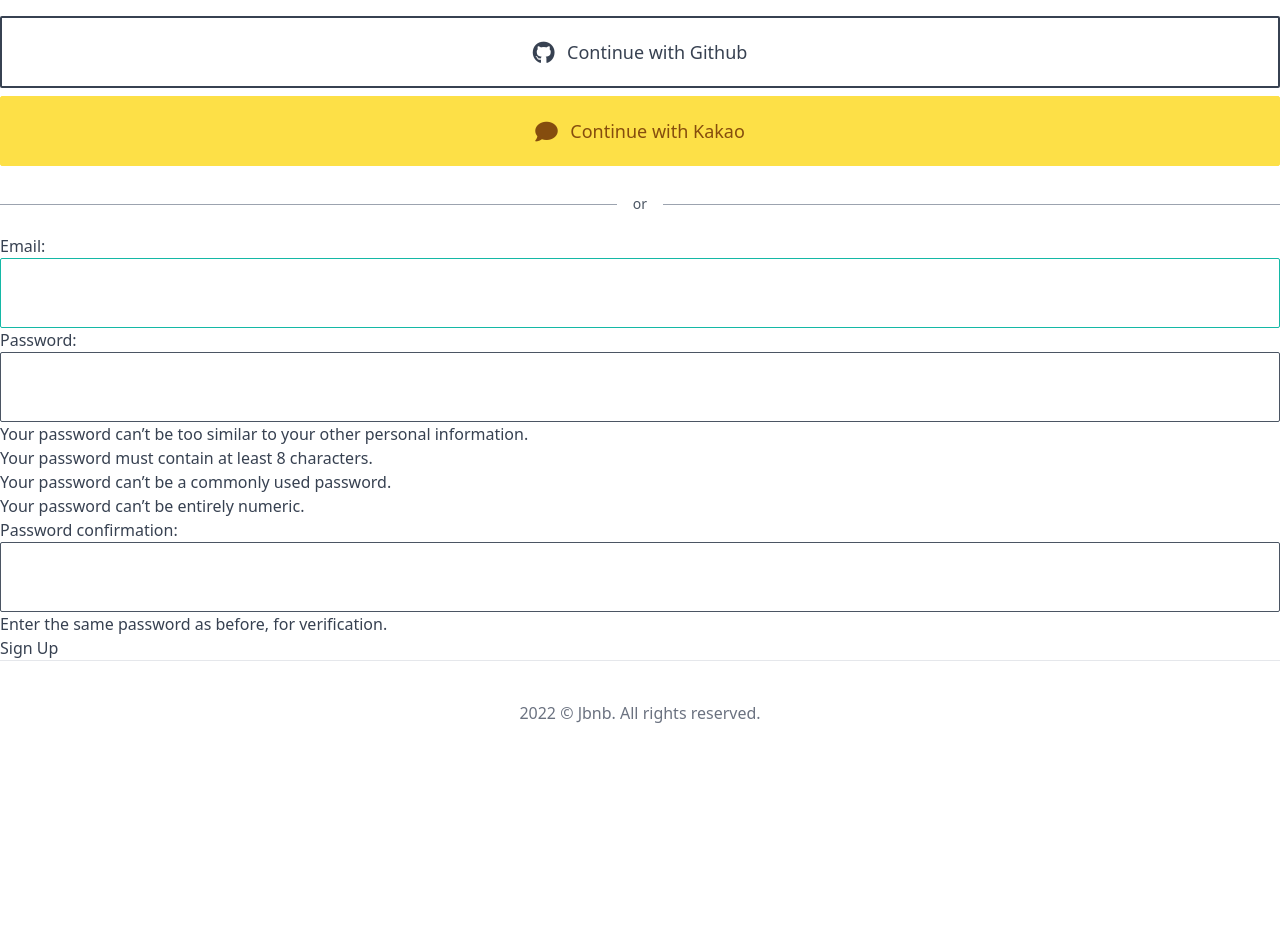
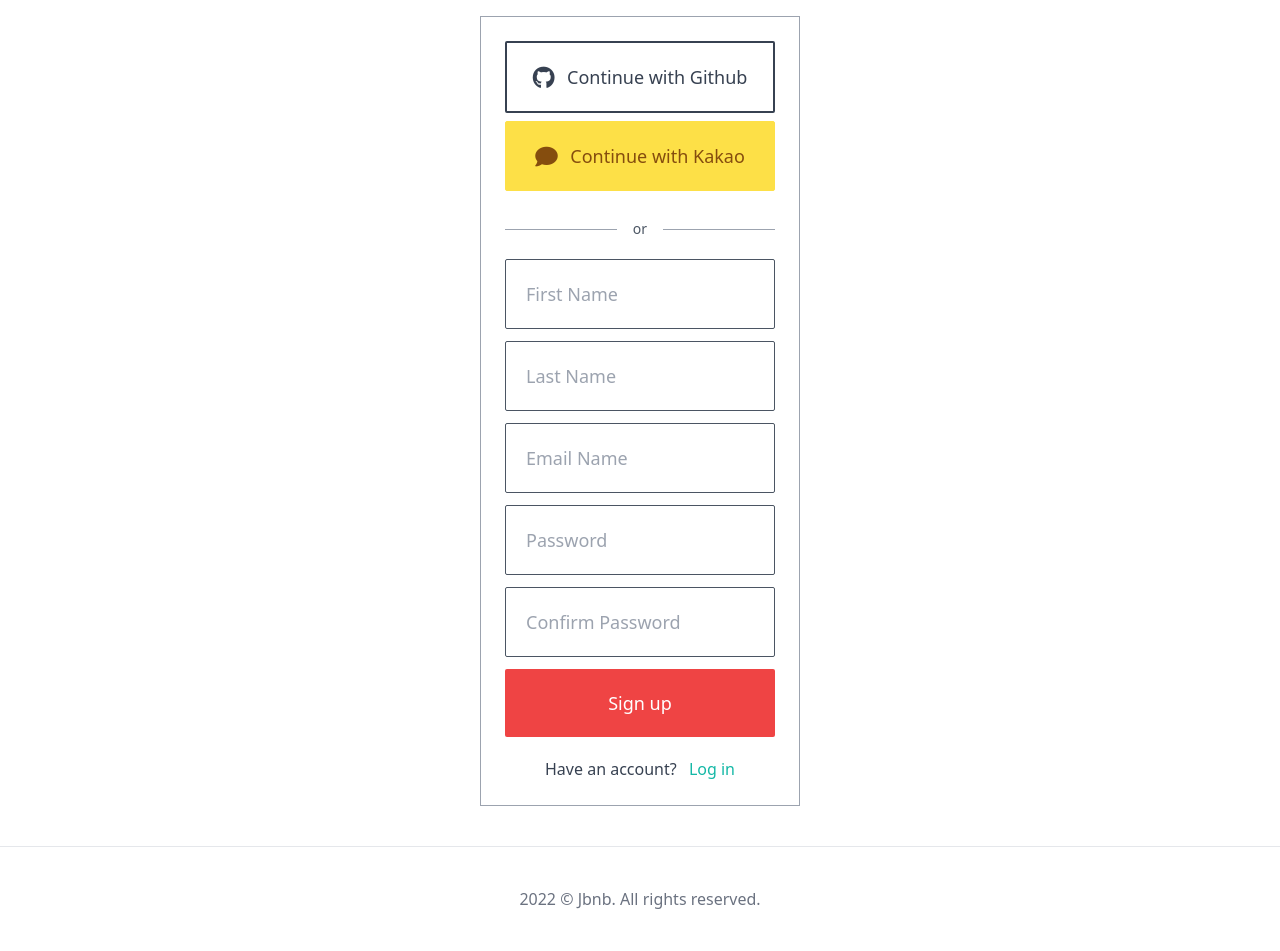
Before and after one commit to texasroh/airbnb-clone, a Django app: page /users/signup in a window 1280 px wide. Shown: the part 80-1031 px from the top of the page. Before the commit the page ends 803 px from the top, so only its background shows below. Run offline with Django 4.2, Linux system fonts and the light colour scheme; some libraries are stand-ins or nearby versions.

Commit message:
css for signup login room_list

```diff
--- a/assets/scss/styles.scss
+++ b/assets/scss/styles.scss
@@ -30,4 +30,20 @@ input {
     }
 }
 
+form {
+    .input {
+        @apply mb-3;
+
+        &.has_error {
+            input {
+                @apply bg-red-200 border-gray-600;
+
+                &:focus {
+                    @apply border-gray-600;
+                }
+            }
+        }
+    }
+}
+
 @tailwind utilities;
--- /dev/null
+++ b/templates/mixins/auth/auth_form.html
@@ -0,0 +1,15 @@
+<form method="post" class="w-full">
+    {% csrf_token %}
+
+    {% if form.non_field_errors %}
+        {% for error in form.non_field_errors %}
+            <span class="text-red-700 font-medium text-sm">{{ error }}</span>
+        {% endfor %}
+    {% endif %}
+
+    {% for field in form %}
+        {% include 'mixins/auth/form_input.html' with field=field %}
+    {% endfor %}
+
+    <button class="btn bg-red-500 text-white">{{ cta }}</button>
+</form>
--- /dev/null
+++ b/templates/mixins/auth/form_input.html
@@ -0,0 +1,8 @@
+<div class="input {% if field.errors %}has_error {% endif %}">
+    {{ field }}
+    {% if field.errors %}
+        {% for error in field.errors %}
+            <span class="text-red-700 font-medium text-sm">{{ error }}</span>
+        {% endfor %}
+    {% endif %}
+</div>
--- a/templates/rooms/room_list.html
+++ b/templates/rooms/room_list.html
@@ -8,7 +8,7 @@
         <div class="rounded-xl mx-auto h-50vh mt-32 mb-24 bg-center bg-cover" style="background-image: url(https://wallpaperaccess.com/full/6245.jpg)"></div>
         <div class="flex flex-wrap mb-10">
             {% for room in rooms %}
-                {% include 'partials/room_card.html' with room=room%}
+                {% include 'mixins/room_card.html' with room=room%}
             {% endfor %}
         </div>
         <div class="text-center">
--- a/templates/users/signup.html
+++ b/templates/users/signup.html
@@ -6,12 +6,16 @@
 
 {% block content %}
 
-    {% include 'partials/social_login.html' %}
+    <div class="container lg:w-5/12 md:w-1/2 xl:w-1/4 mx-auto my-10 flex flex-col items-center border p-6 border-gray-400">
 
-    <form method="post" action="{% url 'users:signup' %}">
-        {% csrf_token %}
-        {{ form.as_p }}
-        <button>Sign Up</button>
-    </form>
+        {% include 'partials/social_login.html' %}
+
+        {% include 'mixins/auth/auth_form.html' with form=form cta="Sign up" %}
+
+        <div class="mt-5">
+            <span class="mr-2">Have an account?</span>
+            <a href="{% url 'users:login' %}" class="text-teal-500 font-medium">Log in</a>
+        </div>
+    </div>
 
 {% endblock %}
--- a/users/forms.py
+++ b/users/forms.py
@@ -1,12 +1,17 @@
+from tkinter import E
 from django import forms
+from django.contrib.auth import password_validation
 from django.contrib.auth.forms import UserCreationForm
+from django.core.exceptions import ValidationError
 from . import models
 
 
 class LoginForm(forms.Form):
-    email = forms.EmailField()
+    email = forms.EmailField(widget=forms.EmailInput(attrs={"placeholder": "Email"}))
     # email = forms.EmailField(disabled=True)
-    password = forms.CharField(widget=forms.PasswordInput)
+    password = forms.CharField(
+        widget=forms.PasswordInput(attrs={"placeholder": "Password"})
+    )
 
     # def clean_email(self):
     #     email = self.cleaned_data.get("email")
@@ -79,29 +84,86 @@ class LoginForm(forms.Form):
 #         user.save()
 
 
-# class SignUpForm(forms.ModelForm):
+class SignUpForm(forms.ModelForm):
+    class Meta:
+        model = models.User
+        fields = ("first_name", "last_name", "email")
+        widgets = {
+            "first_name": forms.TextInput(attrs={"placeholder": "First Name"}),
+            "last_name": forms.TextInput(attrs={"placeholder": "Last Name"}),
+            "email": forms.EmailInput(attrs={"placeholder": "Email Name"}),
+        }
+
+    password = forms.CharField(
+        widget=forms.PasswordInput(attrs={"placeholder": "Password"})
+    )
+    password1 = forms.CharField(
+        widget=forms.PasswordInput(attrs={"placeholder": "Confirm Password"})
+    )
+
+    def clean_email(self):
+        email = self.cleaned_data.get("email")
+        try:
+            models.User.objects.get(email=email)
+            raise forms.ValidationError(
+                "That email is already taken", code="existing_user"
+            )
+        except models.User.DoesNotExist:
+            return email
+
+    # def clean_password(self):
+    #     password = self.cleaned_data.get("password")
+    #     try:
+    #         password_validation.validate_password(password)
+    #     except ValidationError as error:
+    #         raise forms.ValidationError(error)
+
+    def clean_password1(self):
+        password = self.cleaned_data.get("password")
+        password1 = self.cleaned_data.get("password1")
+        if password != password1:
+            raise forms.ValidationError("Password confirmation does not match")
+
+        return password
+
+    def save(self, *args, **kwargs):
+        email = self.cleaned_data.get("email")
+        password = self.cleaned_data.get("password")
+        user = super().save(commit=False)
+        user.username = email
+        user.set_password(password)
+        user.save()
+
+
+# class SignUpForm(UserCreationForm):
 #     class Meta:
 #         model = models.User
 #         fields = ("first_name", "last_name", "email")
+#         widgets = {
+#             "first_name": forms.TextInput(attrs={"placeholder": "First Name"}),
+#             "last_name": forms.TextInput(attrs={"placeholder": "Last Name"}),
+#             "email": forms.EmailInput(attrs={"placeholder": "Email Name"}),
+#         }
 
-#     password = forms.CharField(widget=forms.PasswordInput)
-#     password1 = forms.CharField(widget=forms.PasswordInput, label="Confirm Password")
+#     password = forms.CharField(
+#         widget=forms.PasswordInput(attrs={"placeholder": "Password"})
+#     )
+#     password1 = forms.CharField(
+#         widget=forms.PasswordInput(attrs={"placeholder": "Confirm Password"})
+#     )
 
 #     def clean_password1(self):
 #         password = self.cleaned_data.get("password")
 #         password1 = self.cleaned_data.get("password1")
 #         if password != password1:
 #             raise forms.ValidationError("Password confirmation does not match")
-#         return password
+#         else:
+#             return password
 
 #     def save(self, *args, **kwargs):
+#         user = super().save(commit=False)
 #         email = self.cleaned_data.get("email")
 #         password = self.cleaned_data.get("password")
-#         user = super().save(commit=False)
 #         user.username = email
 #         user.set_password(password)
 #         user.save()
-
-
-class SignUpForm(UserCreationForm):
-    username = forms.EmailField(label="Email")
--- a/users/views.py
+++ b/users/views.py
@@ -46,7 +46,7 @@ class LoginView(FormView):
     template_name = "users/login.html"
     form_class = forms.LoginForm
     success_url = reverse_lazy("core:home")
-    initial = {"email": "test@test.com"}
+    # initial = {"email": "test@test.com"}
 
     def form_valid(self, form):
         email = form.cleaned_data.get("email")
@@ -67,11 +67,11 @@ class SignUpView(FormView):
     form_class = forms.SignUpForm
     # form_class = UserCreationForm
     success_url = reverse_lazy("core:home")
-    initial = {
-        "first_name": "June",
-        "last_name": "Roh",
-        "email": "june@roh.com",
-    }
+    # initial = {
+    #     "first_name": "June",
+    #     "last_name": "Roh",
+    #     "email": "june@roh.com",
+    # }
 
     def form_valid(self, form):
         form.save()
```
Also changed, not shown: templates/users/login.html (+1 -6 lines), static/css/styles.css, templates/mixins/room_card.html (renamed from templates/partials/room_card.html).
